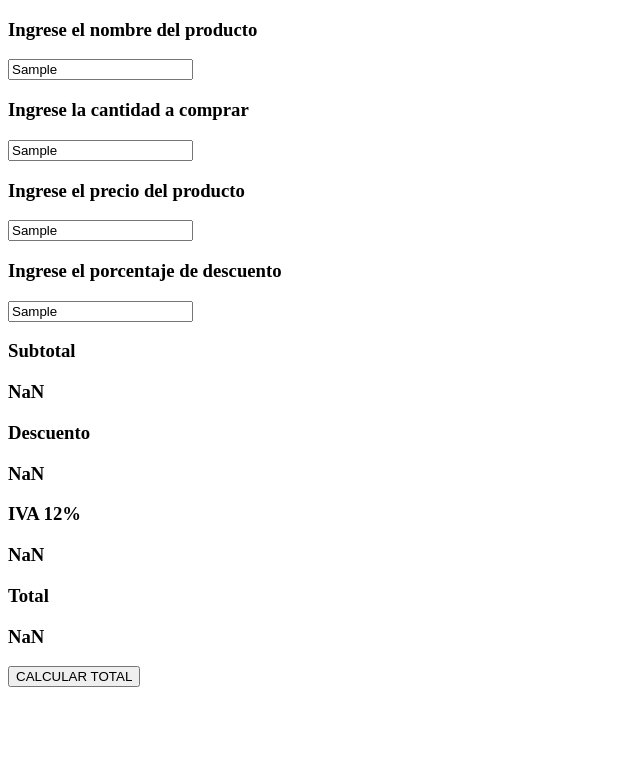
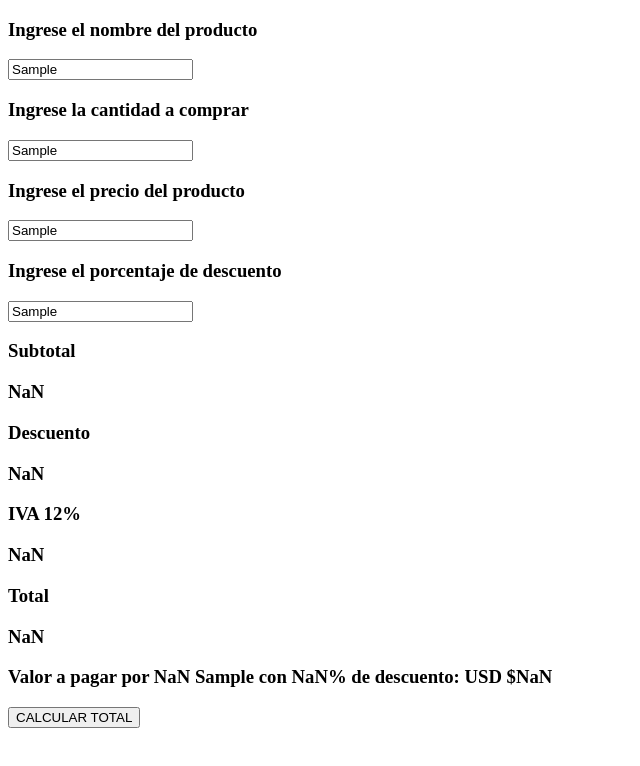
Before and after one commit to beckerdelsal-pixel/KrakeDev_Nuevo, a plain HTML site: page puntoDeVenta_v4/puntoDeVenta.html in a window 1280 px wide. Both pictures are taken after typing "Sample", "Sample", "Sample", "Sample" into the empty fields and a click on the button "CALCULAR TOTAL". Shown: the whole page, without its empty margins (0-640 px from the left). Drawn offline with Linux system fonts and the light colour scheme.

Commit message:
Se agrega el componente lblResumen para mostrar mensaje y se configura a 2 decimales los valores del iva y el total con .toFixed()

```diff
--- a/puntoDeVenta_v4/puntoDeVenta.html
+++ b/puntoDeVenta_v4/puntoDeVenta.html
@@ -22,6 +22,7 @@
         <h3 id="lblValorIVA">0.0</h3>
         <h3>Total</h3>
         <h3 id="lblTotal">0.0</h3>
+        <h3 id="lblResumen"> </h3>
 
         <input type="button" value="CALCULAR TOTAL"
         onclick="calcularValorTotal()"/>
--- a/puntoDeVenta_v4/puntoDeVenta.js
+++ b/puntoDeVenta_v4/puntoDeVenta.js
@@ -52,7 +52,8 @@ calcularValorTotal = function () {
     //9. Mostrar el resultado en el componente lblValorIVA
     let subtotal = valorSubtotal - valorDescuento;
     valorIVA = calcularIVA(subtotal);
-    mostrarTexto("lblValorIVA",valorIVA);
+    valorIVAF = valorIVA.toFixed(2);
+    mostrarTexto("lblValorIVA",valorIVAF);
         /*
             Caso de prueba:
                 - cantidad: 10
@@ -71,7 +72,8 @@ calcularValorTotal = function () {
     //10. Invocar a calcularTotal y lo que devuelve guardar en la variable valorTotal
     //11. Mostrar el resultado en el componente lblTotal
     valorTotal=calcularTotal(valorSubtotal,valorDescuento,valorIVA);
-    mostrarTexto("lblTotal",valorTotal);
+    valorTotalF = valorTotal.toFixed(2);
+    mostrarTexto("lblTotal",valorTotalF);
     /*
         Caso de prueba:
             - cantidad: 10
@@ -88,6 +90,8 @@ calcularValorTotal = function () {
        */
 
     //12. Mostrar un resumen en el componente lblResumen, si no existe debe agregarlo
+    let resumen = "Valor a pagar por "+cantidad+ " "+nombreProducto+ " con "+ porcentajeDescuento+"%" + " de descuento: USD $"+valorTotalF;
+    mostrarTexto("lblResumen",resumen);
     /*
         Ejemplo:
             Valor a pagar por 20 cerveza corona con 10% de descuento: USD 48.75
```
